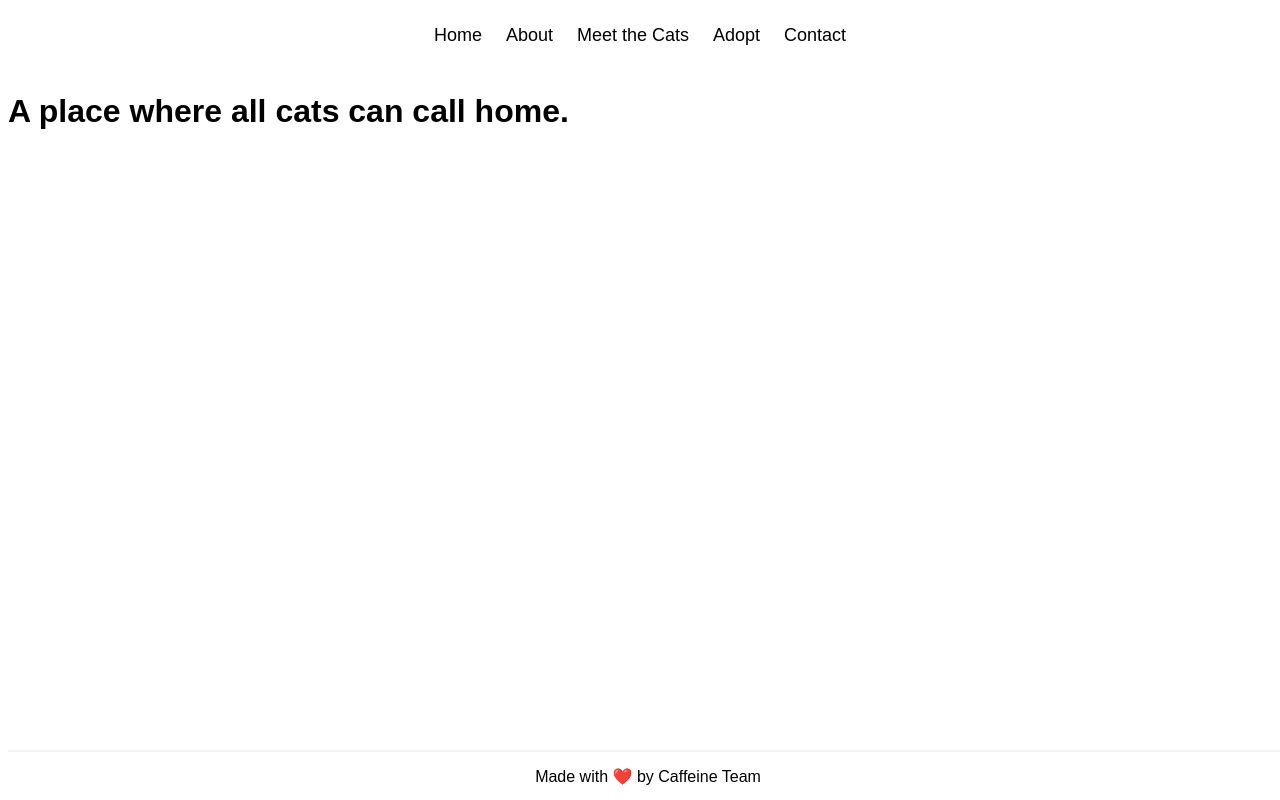
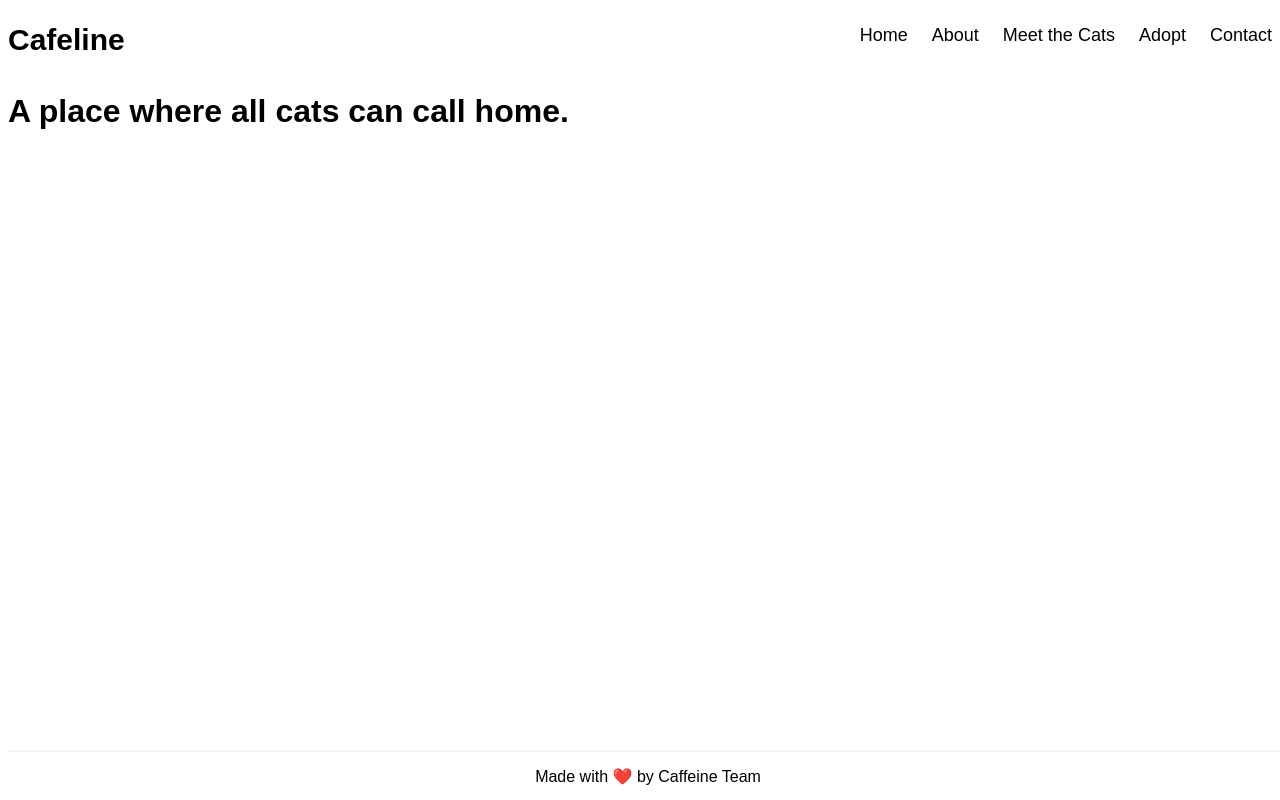
Before and after one commit to sanchitamodi/Cafeline-Team1, a Next.js app: page / in a window 1280 px wide. Built offline with nearby package versions, Linux system fonts and the light colour scheme; a web font is replaced by a local one.

Commit message:
issue finished

```diff
--- a/src/components/Navbar.tsx
+++ b/src/components/Navbar.tsx
@@ -15,12 +15,15 @@ const tabs = [
 export default function Navbar() {
   return (
     <nav className={styles.nav}>
+      <h2 className={styles.header}> Cafeline</h2>
+      <div className={styles.navItems}>
         {tabs.map((tab) => (
           <Link href={tab.link} className={styles.navbarfont} key={tab.link}>
             {tab.name}
             <div className={styles.underline} />
           </Link>
         ))}
+      </div>
     </nav>
   );
 }
--- a/src/components/nav.module.css
+++ b/src/components/nav.module.css
@@ -2,13 +2,19 @@
   flex: 1;
   display: flex;
   flex-direction: row;
-  justify-content: center;
+  justify-content: space-between;
   gap: 24px;
   width: 100%;
   height: 64px;
   align-items: center;
 }
 
+.navItems {
+  display: flex;
+  gap: 24px;
+  flex-direction: row;
+  align-items: center;
+}
 .navbarfont {
   font-family: var(--font-sniglet);
   font-size: 18px;
@@ -26,3 +32,7 @@
   height: 10px;
   color: blue;
 }
+
+.header {
+  font-size: 30px;
+}
```
Lines whose indentation alone changed are shown as unchanged.
